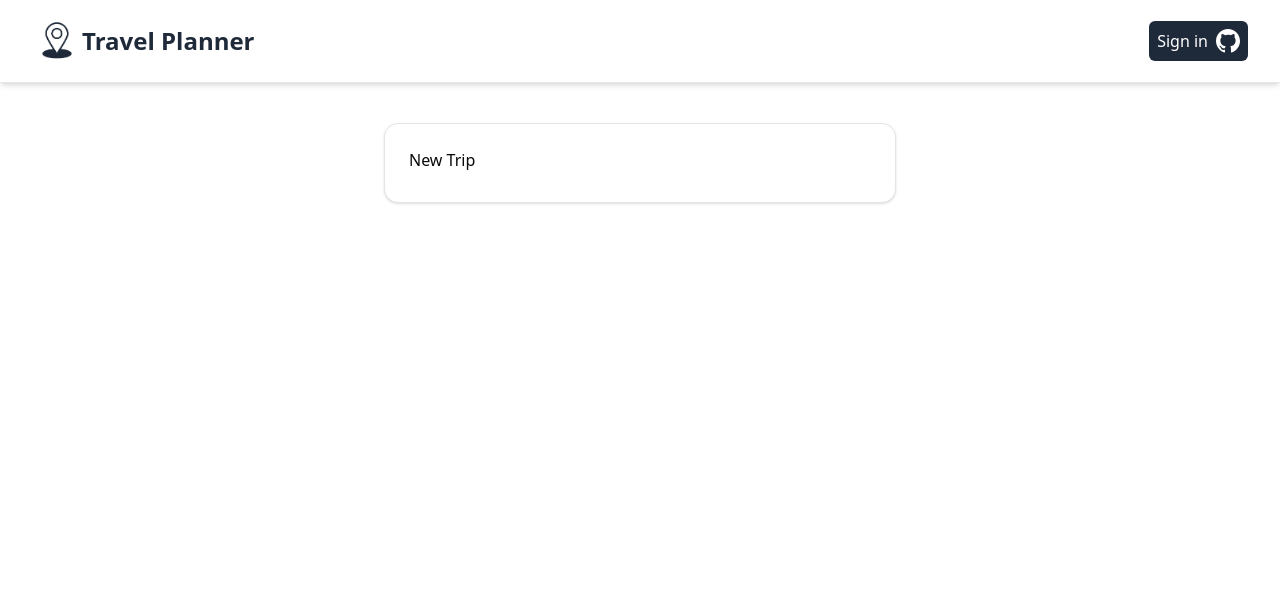
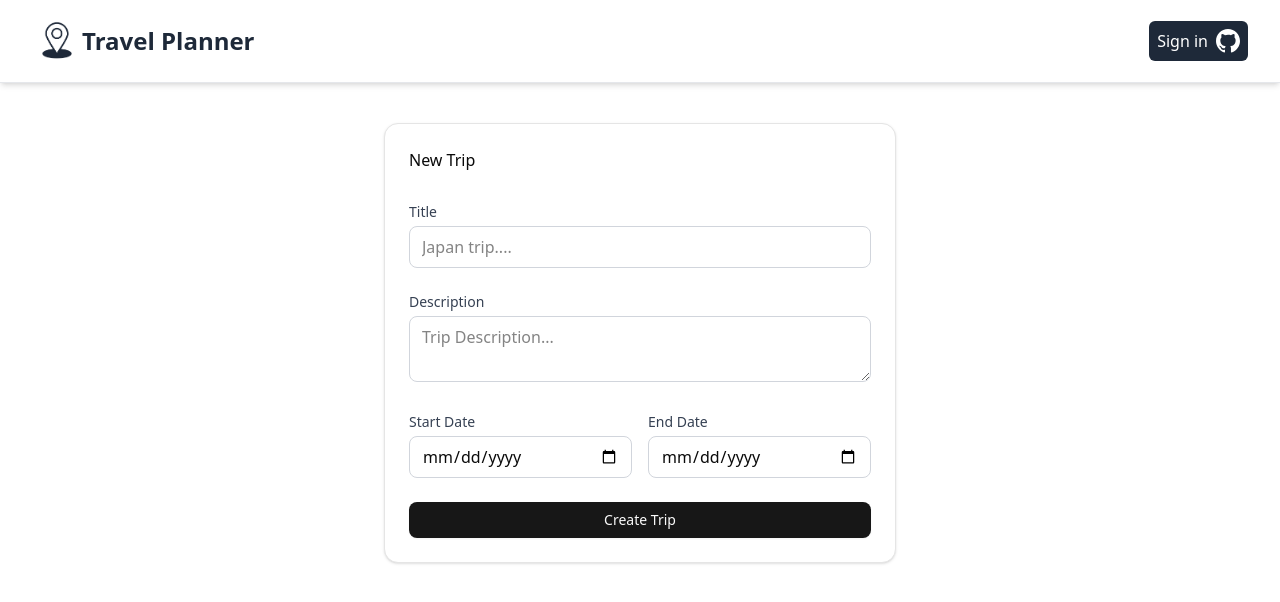
Before and after one commit to Syedzayed/Travel-Planner, a Next.js app: page /trips/new in a window 1280 px wide. Shown: the top 602 px of the page. Built offline with nearby package versions, Linux system fonts and the light colour scheme; no server answers.

Commit message:
implement new trip form UI

```diff
--- a/app/trips/new/page.tsx
+++ b/app/trips/new/page.tsx
@@ -1,13 +1,80 @@
 "use client";
 
-import { Card, CardHeader } from "@/components/ui/card";
+import { Button } from "@/components/ui/button";
+import { Card, CardContent, CardHeader } from "@/components/ui/card";
+import { cn } from "@/lib/utils";
 
-export default function NewTrip(){
-    return(
-            <div className="max-w-lg mx-auto mt-10">
-                <Card>
-                    <CardHeader>New Trip</CardHeader>
-                </Card>
+export default function NewTrip() {
+  return (
+    <div className="max-w-lg mx-auto mt-10">
+      <Card>
+        <CardHeader>New Trip</CardHeader>
+        <CardContent>
+          <form className="space-y-6">
+            <div>
+              <label className="block text-sm font-medium text-gray-700 mb-1">
+                Title
+              </label>
+              <input
+                type="text"
+                name="title"
+                placeholder="Japan trip...."
+                className={cn(
+                  "w-full border border-gray-300 px-3 py-2",
+                  "rounded-md focus:outline-none focus:ring-2 focus:ring-blue-500"
+                )}
+              />
             </div>
-    );
+            <div>
+              <label className="block text-sm font-medium text-gray-700 mb-1">
+                Description
+              </label>
+              <textarea
+                name="description"
+                placeholder="Trip Description..."
+                className={cn(
+                  "w-full border border-gray-300 px-3 py-2",
+                  "rounded-md focus:outline-none focus:ring-2 focus:ring-blue-500"
+                )}
+                required
+              />
+            </div>
+            <div className="grid grid-cols-2 gap-4">
+              <div>
+                <label className="block text-sm font-medium text-gray-700 mb-1">
+                  Start Date
+                </label>
+                <input
+                  type="date"
+                  name="startDate"
+
+                  className={cn(
+                    "w-full border border-gray-300 px-3 py-2",
+                    "rounded-md focus:outline-none focus:ring-2 focus:ring-blue-500"
+                  )}
+                />
+              </div>
+              <div>
+                <label className="block text-sm font-medium text-gray-700 mb-1">
+                  End Date
+                </label>
+                <input
+                  type="date"
+                  name="endDate"
+
+                  className={cn(
+                    "w-full border border-gray-300 px-3 py-2",
+                    "rounded-md focus:outline-none focus:ring-2 focus:ring-blue-500"
+                  )}
+                />
+              </div>
+            </div>
+            <Button type="submit" className="w-full" >
+                Create Trip
+            </Button>
+          </form>
+        </CardContent>
+      </Card>
+    </div>
+  );
 }
```
